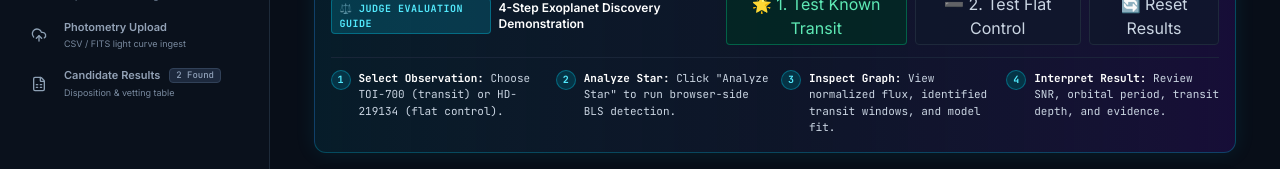
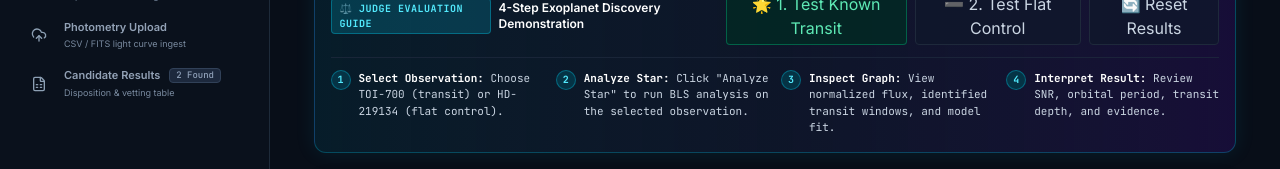
Before and after one commit to skandakn/transitlensspace, a React (Vite) app: page / in a window 1280 px wide. Shown: the part 268-437 px from the top of the page. Built offline with nearby package versions, Linux system fonts and the light colour scheme; no server answers.

Commit message:
fix(copy): describe the shared BLS analysis flow accurately

```diff
--- a/src/App.tsx
+++ b/src/App.tsx
@@ -173,7 +173,7 @@ function DiscoveryWorkspace({
           </div>
           <div className="flex items-start gap-2">
             <span className="w-5 h-5 rounded-full bg-cyan-950 border border-cyan-500/40 text-cyan-300 flex items-center justify-center text-[10px] font-bold shrink-0">2</span>
-            <span className="text-slate-300"><strong className="text-white">Analyze Star:</strong> Click "Analyze Star" to run browser-side BLS detection.</span>
+            <span className="text-slate-300"><strong className="text-white">Analyze Star:</strong> Click "Analyze Star" to run BLS analysis on the selected observation.</span>
           </div>
           <div className="flex items-start gap-2">
             <span className="w-5 h-5 rounded-full bg-cyan-950 border border-cyan-500/40 text-cyan-300 flex items-center justify-center text-[10px] font-bold shrink-0">3</span>
```
